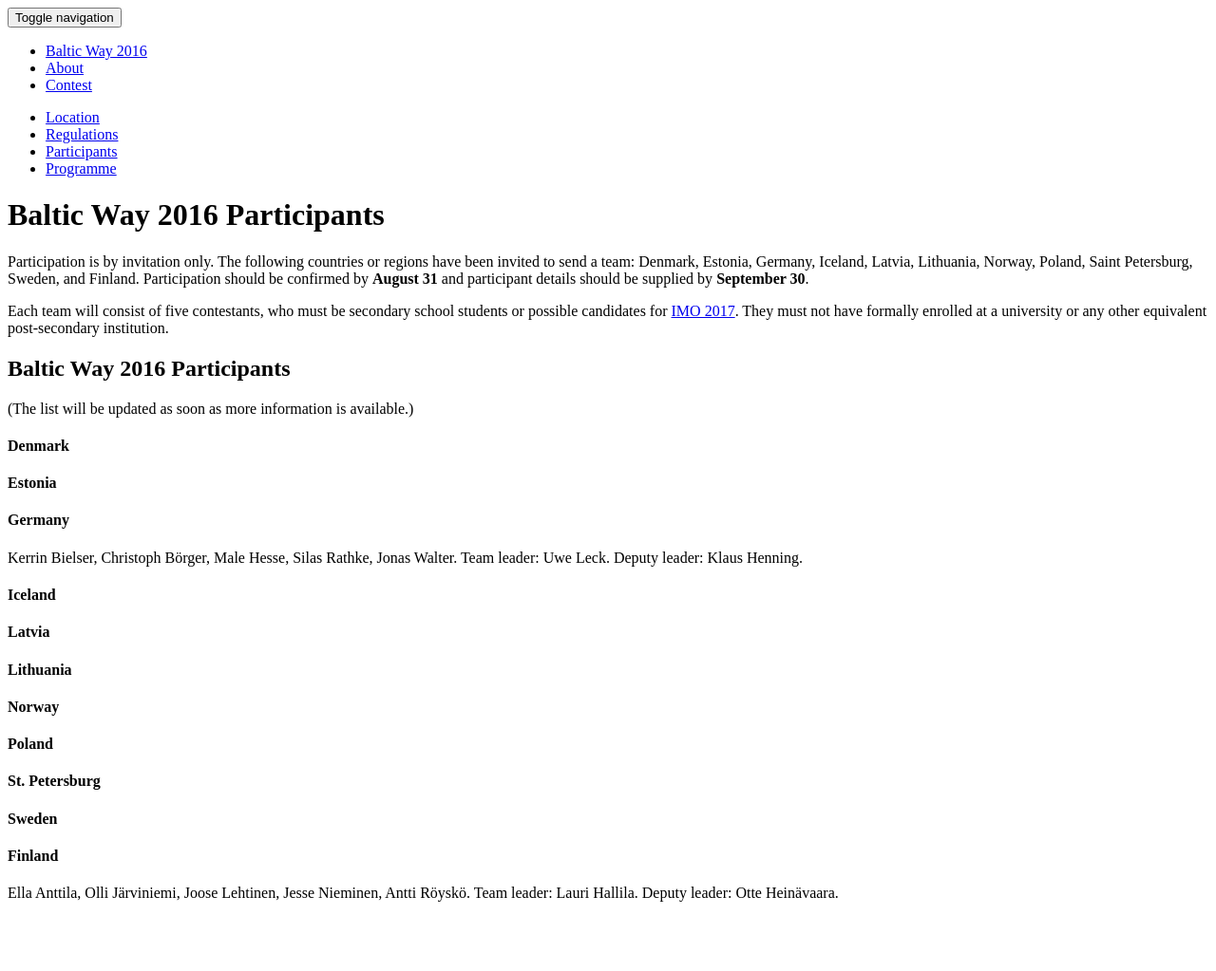
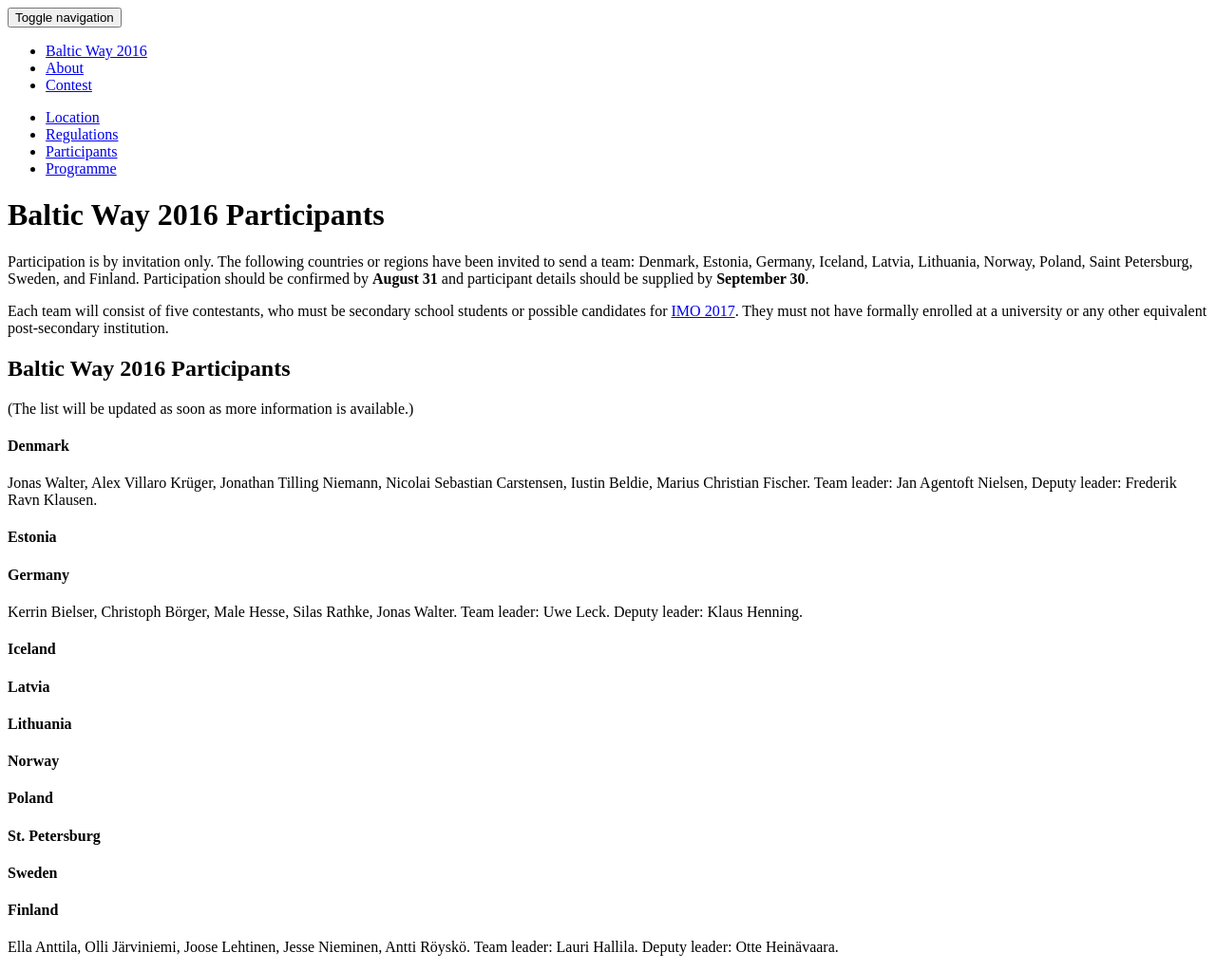
Before and after one commit to matematiikkakilpailut/matematiikkakilpailut.github.io, a Jekyll site: the page built from BW2016/participants/index.md, in a window 1280 px wide. Shown: the whole page at 95% size. Built offline with Jekyll 4.4.1, drawn with Linux system fonts in a browser that asks for light colours; nearby versions of some CDN libraries; a style sheet for code colours, icons or effects is not loaded; before the commit the page ends 966 px from its top, so only the background shows below that.

Commit message:
Tanskan joukkue

```diff
--- a/BW2016/participants/index.md
+++ b/BW2016/participants/index.md
@@ -25,6 +25,8 @@
 
 <h4>Denmark</h4>
 
+Jonas Walter, Alex Villaro Kr&uuml;ger, Jonathan Tilling Niemann, Nicolai Sebastian Carstensen, Iustin Beldie, Marius Christian Fischer. Team leader: Jan Agentoft Nielsen, Deputy leader: Frederik Ravn Klausen.
+
 <h4>Estonia</h4>
 
 <h4>Germany</h4>
```
